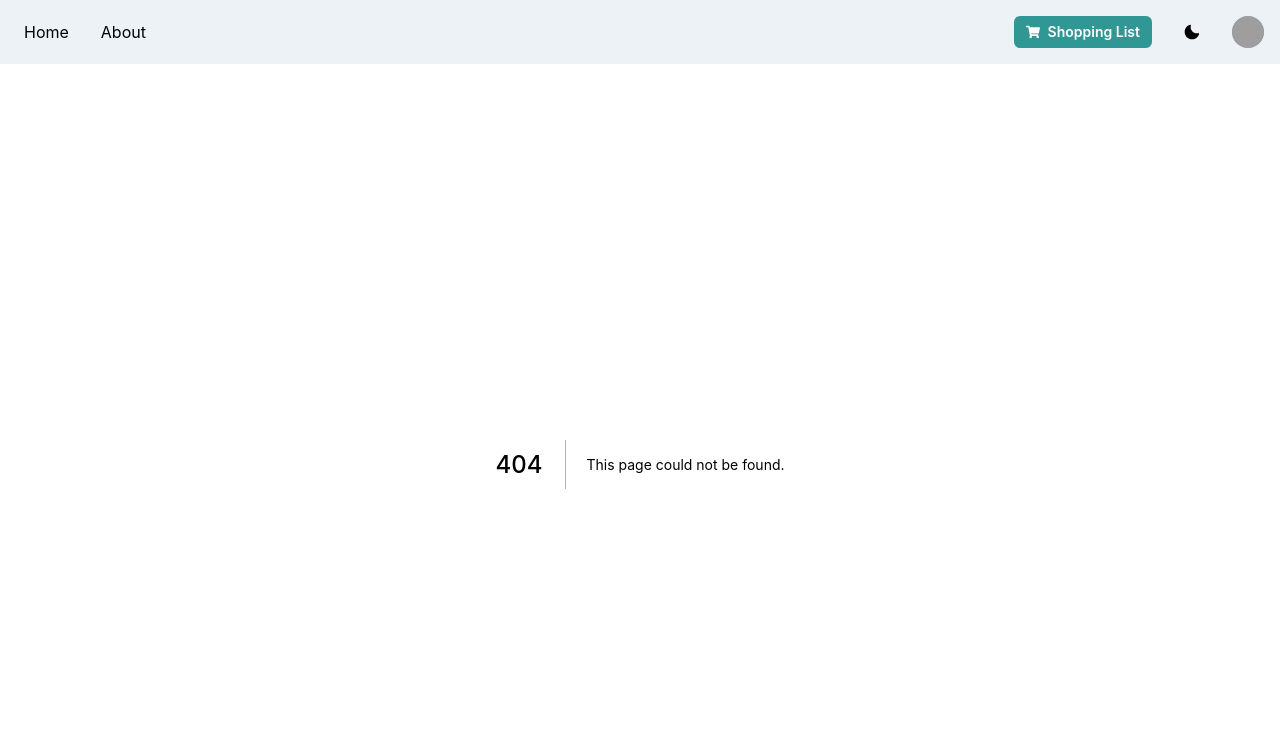
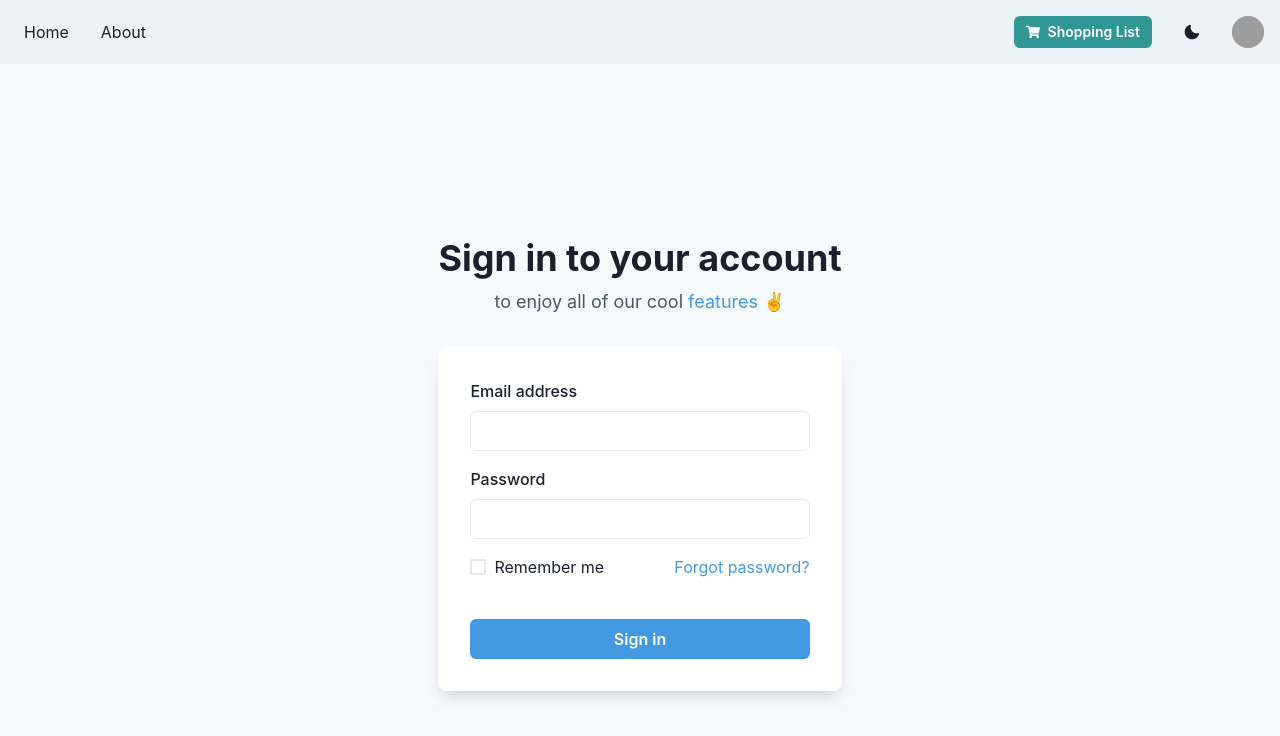
Before and after one commit to jonatso/recipe-club, a Next.js app in the folder client/: page /login in a window 1280 px wide. Before the commit this address had no page. Shown: the top 736 px of the page. Built offline with nearby package versions, Linux system fonts and the light colour scheme; grey boxes are pictures that could not be loaded.

Commit message:
added pages for login and registed
Co-authored-by: Daniel King <danieki@ntnu.no>

```diff
--- a/client/components/navbar/index.js
+++ b/client/components/navbar/index.js
@@ -23,6 +23,7 @@
 import { FaShoppingCart } from 'react-icons/fa';
 
 const Pages = [{name: "Home", link: "/"}, {name: "About", link: "/about"}];
+const loginPages = [{name: "View profile", link: "/profile"}, {name: "Login", link: "/login"}];
 
 const NavLink = ({ children}) => (
   <Link
@@ -107,7 +108,7 @@
               </MenuButton>
               <MenuList>
                 <MenuItem>View Profile</MenuItem>
-                <MenuItem>Link 2</MenuItem>
+                <MenuItem>Login</MenuItem>
                 <MenuDivider />
                 <MenuItem>Sign Out</MenuItem>
               </MenuList>
--- /dev/null
+++ b/client/pages/login/index.js
@@ -0,0 +1,66 @@
+import {
+    Flex,
+    Box,
+    FormControl,
+    FormLabel,
+    Input,
+    Checkbox,
+    Stack,
+    Link,
+    Button,
+    Heading,
+    Text,
+    useColorModeValue,
+  } from '@chakra-ui/react';
+
+  export default function SimpleCard() {
+    return (
+      <Flex
+        minH={'100vh'}
+        align={'center'}
+        justify={'center'}
+        bg={useColorModeValue('gray.50', 'gray.800')}>
+        <Stack spacing={8} mx={'auto'} maxW={'lg'} py={12} px={6}>
+          <Stack align={'center'}>
+            <Heading fontSize={'4xl'}>Sign in to your account</Heading>
+            <Text fontSize={'lg'} color={'gray.600'}>
+              to enjoy all of our cool <Link color={'blue.400'}>features</Link> ✌️
+            </Text>
+          </Stack>
+          <Box
+            rounded={'lg'}
+            bg={useColorModeValue('white', 'gray.700')}
+            boxShadow={'lg'}
+            p={8}>
+            <Stack spacing={4}>
+              <FormControl id="email">
+                <FormLabel>Email address</FormLabel>
+                <Input type="email" />
+              </FormControl>
+              <FormControl id="password">
+                <FormLabel>Password</FormLabel>
+                <Input type="password" />
+              </FormControl>
+              <Stack spacing={10}>
+                <Stack
+                  direction={{ base: 'column', sm: 'row' }}
+                  align={'start'}
+                  justify={'space-between'}>
+                  <Checkbox>Remember me</Checkbox>
+                  <Link color={'blue.400'}>Forgot password?</Link>
+                </Stack>
+                <Button
+                  bg={'blue.400'}
+                  color={'white'}
+                  _hover={{
+                    bg: 'blue.500',
+                  }}>
+                  Sign in
+                </Button>
+              </Stack>
+            </Stack>
+          </Box>
+        </Stack>
+      </Flex>
+    );
+  }
```
Also changed, not shown: client/pages/profile/index.js (added).
